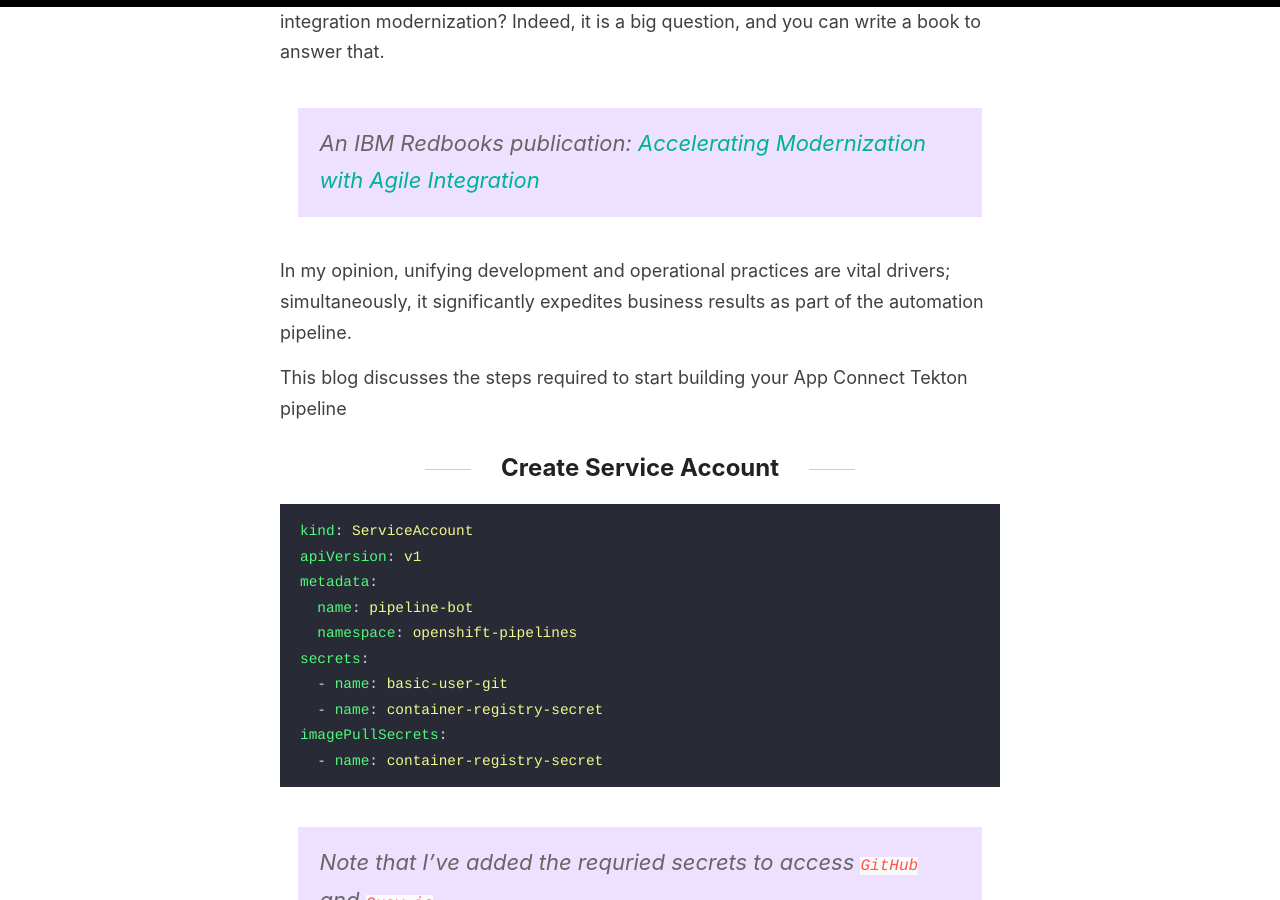
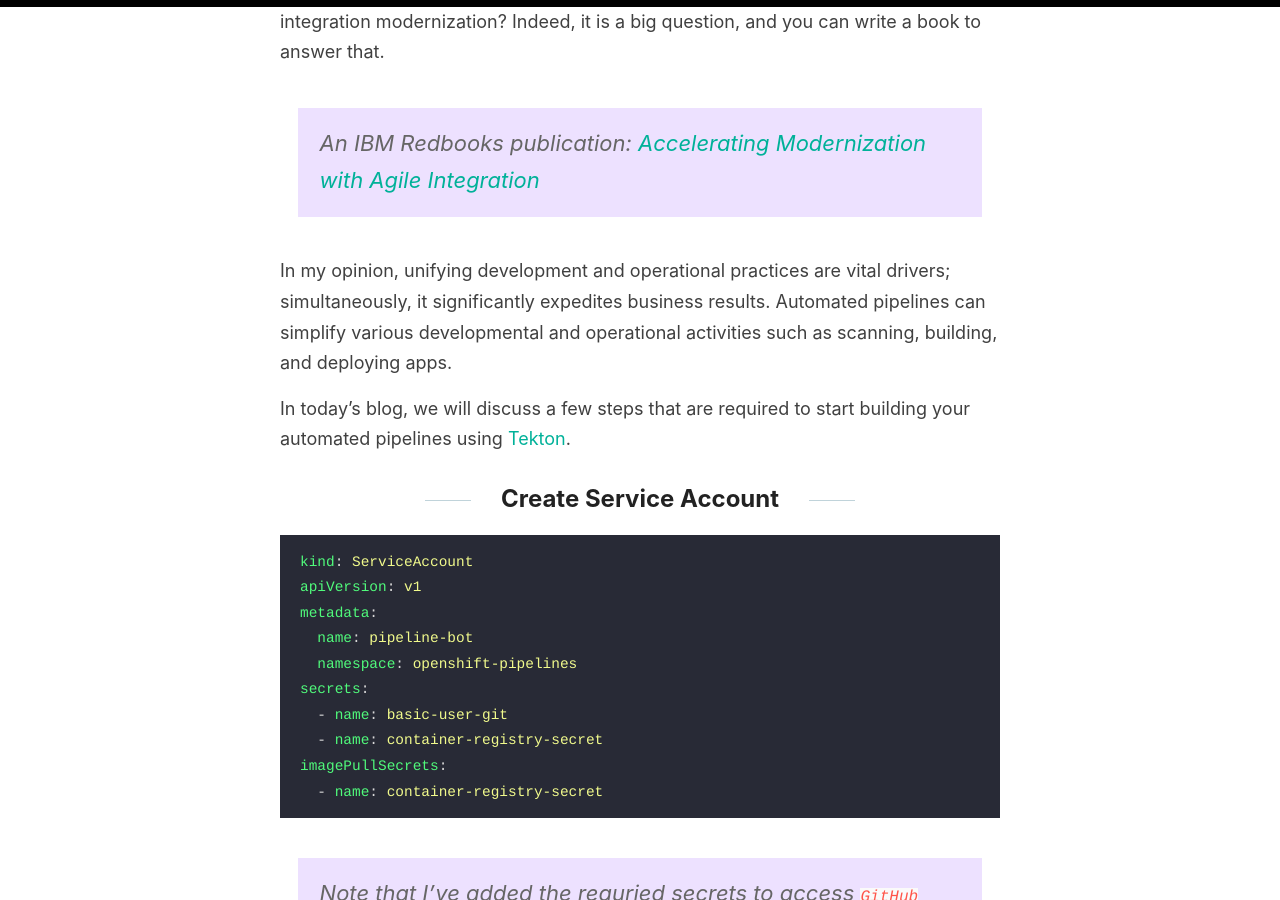
Before and after one commit to RashidAljohani/localhost, a Jekyll site: the page built from _posts/2022-03-07-integration-microservices-cicd-pipeline.md, in a window 1280 px wide and 900 px high, scrolled down 704 px. Built offline with Jekyll 4.4.1, drawn with Linux system fonts in a browser that asks for light colours; comment, search, counter and statistics services are not loaded.

Commit message:
fix syntax

```diff
--- a/_posts/2022-03-07-integration-microservices-cicd-pipeline.md
+++ b/_posts/2022-03-07-integration-microservices-cicd-pipeline.md
@@ -14,9 +14,9 @@
 Over a coffee, a friend of mine asked me .. why enterprises should consider integration modernization? Indeed, it is a big question, and you can write a book to answer that.
 > An IBM Redbooks publication: [Accelerating Modernization with Agile Integration](http://www.redbooks.ibm.com/abstracts/sg248452.html?Open)
 
-In my opinion, unifying development and operational practices are vital drivers; simultaneously, it significantly expedites business results as part of the automation pipeline.
+In my opinion, unifying development and operational practices are vital drivers; simultaneously, it significantly expedites business results. Automated pipelines can simplify various developmental and operational activities such as scanning, building, and deploying apps.
 
-This blog discusses the steps required to start building your App Connect Tekton pipeline
+In today's blog, we will discuss a few steps that are required to start building your automated pipelines using [Tekton](https://tekton.dev).
 
 ## Create Service Account
 
```
Also changed, not shown: _pages/tracks.md (+1 -1 lines).
